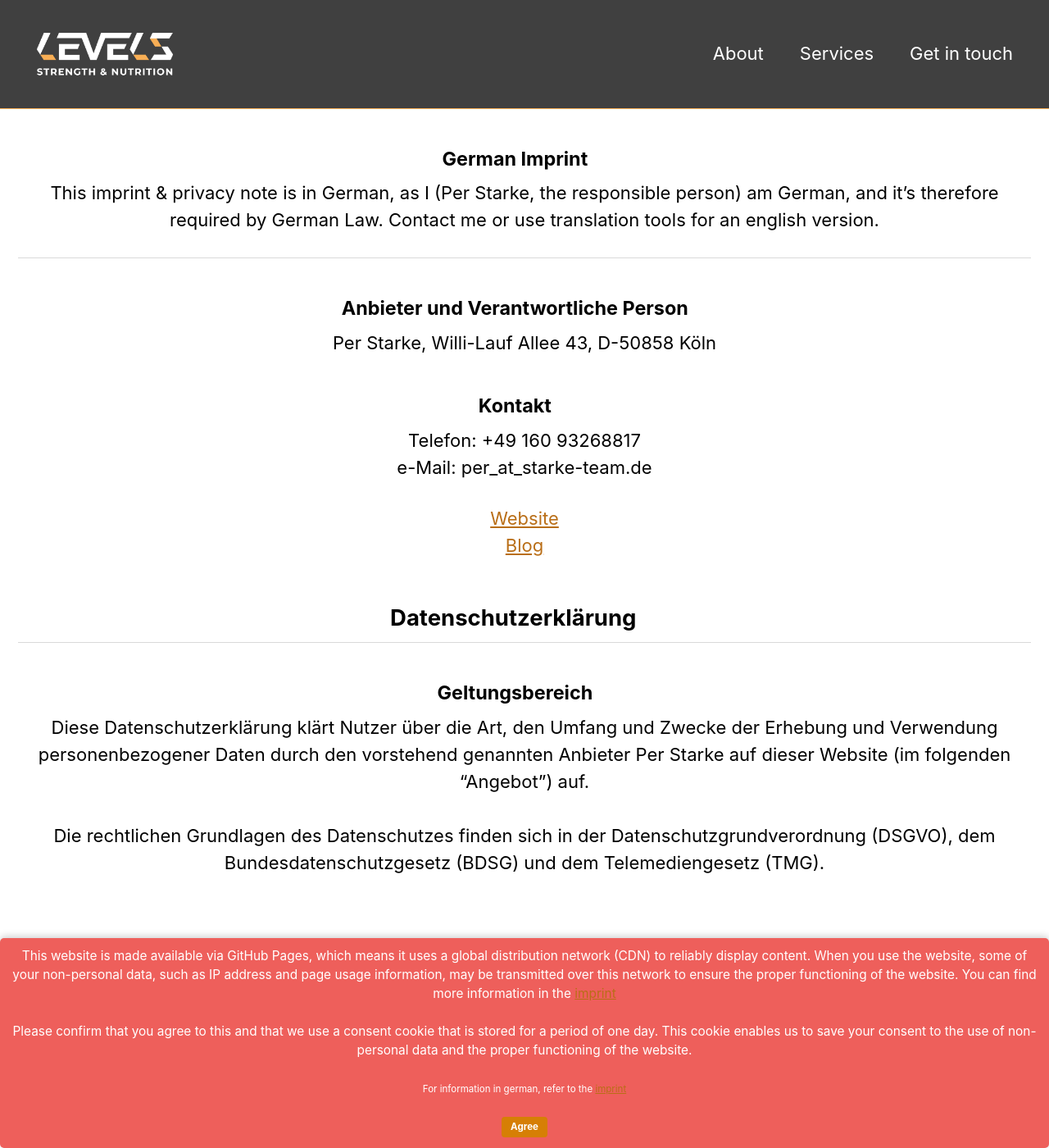
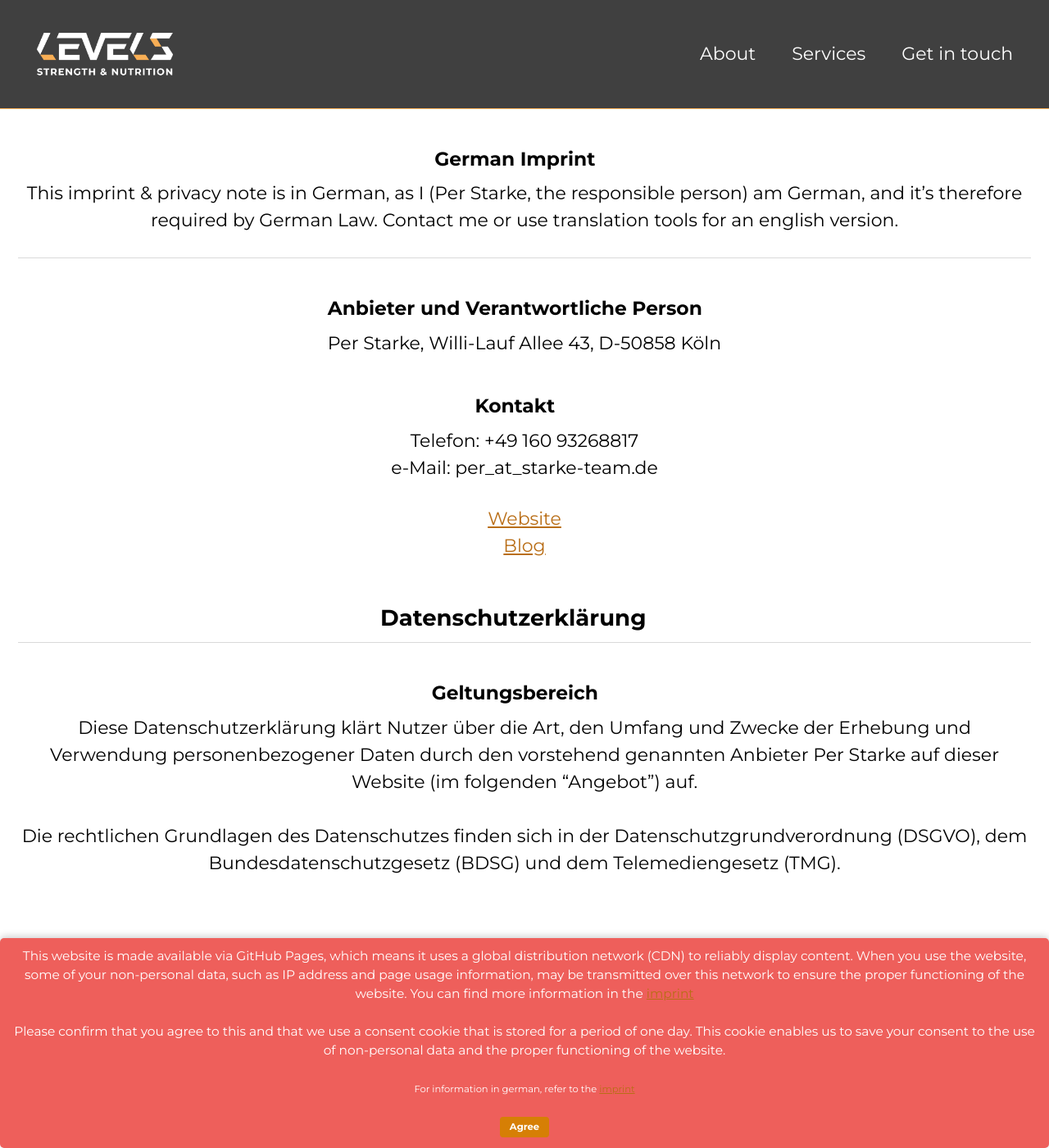
Before and after one commit to perstarke-webdev/levels-strength-site, a Jekyll site: the page built from _pages/imprint.md, in a window 1280 px wide and 1400 px high. Shown: the whole window at 82% size. Built offline with Jekyll 4.4.1, drawn with Linux system fonts in a browser that asks for light colours; cached includes are drawn as plain includes.

Commit message:
feat: Apply Montserrat font globally

```diff
--- a/_sass/oneflow/_fonts.scss
+++ b/_sass/oneflow/_fonts.scss
@@ -16,3 +16,36 @@ to any text you like.
   font-weight: 400;
   src: url('/assets/fonts/great-vibes-v18-latin-regular.woff2') format('woff2'); /* Chrome 36+, Opera 23+, Firefox 39+, Safari 12+, iOS 10+ */
 }
+
+/* montserrat-regular - latin */
+@font-face {
+  font-display: swap; /* Check https://developer.mozilla.org/en-US/docs/Web/CSS/@font-face/font-display for other options. */
+  font-family: 'Montserrat';
+  font-style: normal;
+  font-weight: 400;
+  src: url('../fonts/montserrat-v31-latin-regular.woff2') format('woff2'); /* Chrome 36+, Opera 23+, Firefox 39+, Safari 12+, iOS 10+ */
+}
+/* montserrat-italic - latin */
+@font-face {
+  font-display: swap; /* Check https://developer.mozilla.org/en-US/docs/Web/CSS/@font-face/font-display for other options. */
+  font-family: 'Montserrat';
+  font-style: italic;
+  font-weight: 400;
+  src: url('../fonts/montserrat-v31-latin-italic.woff2') format('woff2'); /* Chrome 36+, Opera 23+, Firefox 39+, Safari 12+, iOS 10+ */
+}
+/* montserrat-700 - latin */
+@font-face {
+  font-display: swap; /* Check https://developer.mozilla.org/en-US/docs/Web/CSS/@font-face/font-display for other options. */
+  font-family: 'Montserrat';
+  font-style: normal;
+  font-weight: 700;
+  src: url('../fonts/montserrat-v31-latin-700.woff2') format('woff2'); /* Chrome 36+, Opera 23+, Firefox 39+, Safari 12+, iOS 10+ */
+}
+/* montserrat-700italic - latin */
+@font-face {
+  font-display: swap; /* Check https://developer.mozilla.org/en-US/docs/Web/CSS/@font-face/font-display for other options. */
+  font-family: 'Montserrat';
+  font-style: italic;
+  font-weight: 700;
+  src: url('../fonts/montserrat-v31-latin-700italic.woff2') format('woff2'); /* Chrome 36+, Opera 23+, Firefox 39+, Safari 12+, iOS 10+ */
+}
--- a/_sass/oneflow/skins/_levels.scss
+++ b/_sass/oneflow/skins/_levels.scss
@@ -109,3 +109,11 @@ $base0f: #b18a3d !default;
 .hero__logo {
   margin-bottom: -1em;
 }
+
+/* Font Family Overrides */
+$font-family-montserrat: 'Montserrat', sans-serif;
+
+$global-font-family: $font-family-montserrat;
+$header-font-family: $font-family-montserrat;
+$caption-font-family: $font-family-montserrat;
+$sans-serif: $font-family-montserrat;
```
Also changed, not shown: assets/fonts/montserrat-v31-latin-700.woff2 (added), assets/fonts/montserrat-v31-latin-700italic.woff2 (added), assets/fonts/montserrat-v31-latin-italic.woff2 (added), assets/fonts/montserrat-v31-latin-regular.woff2 (added).
